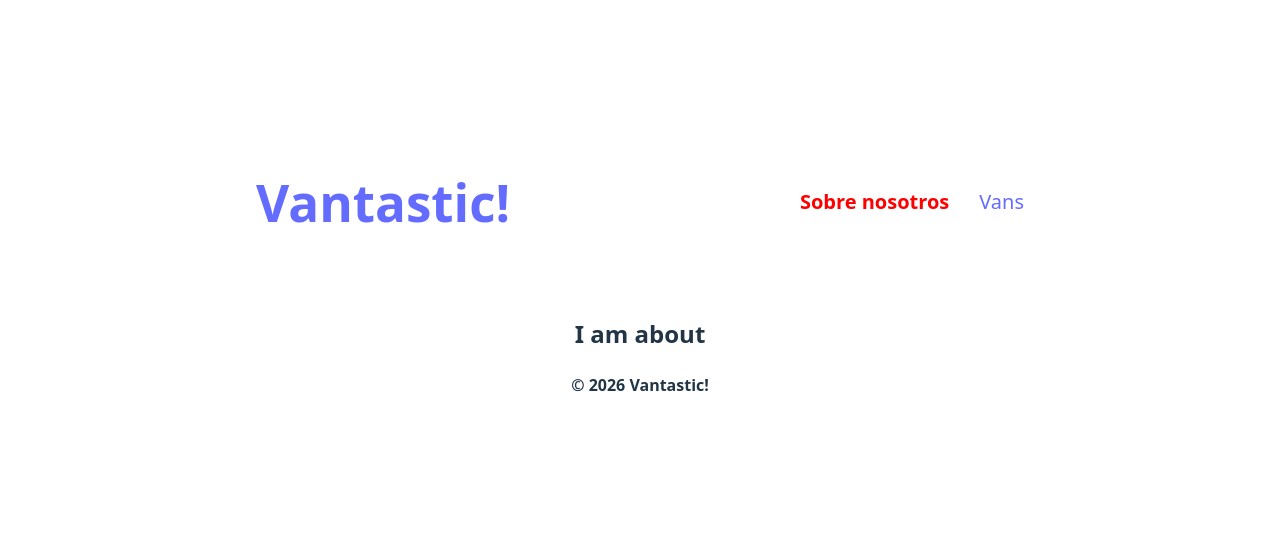
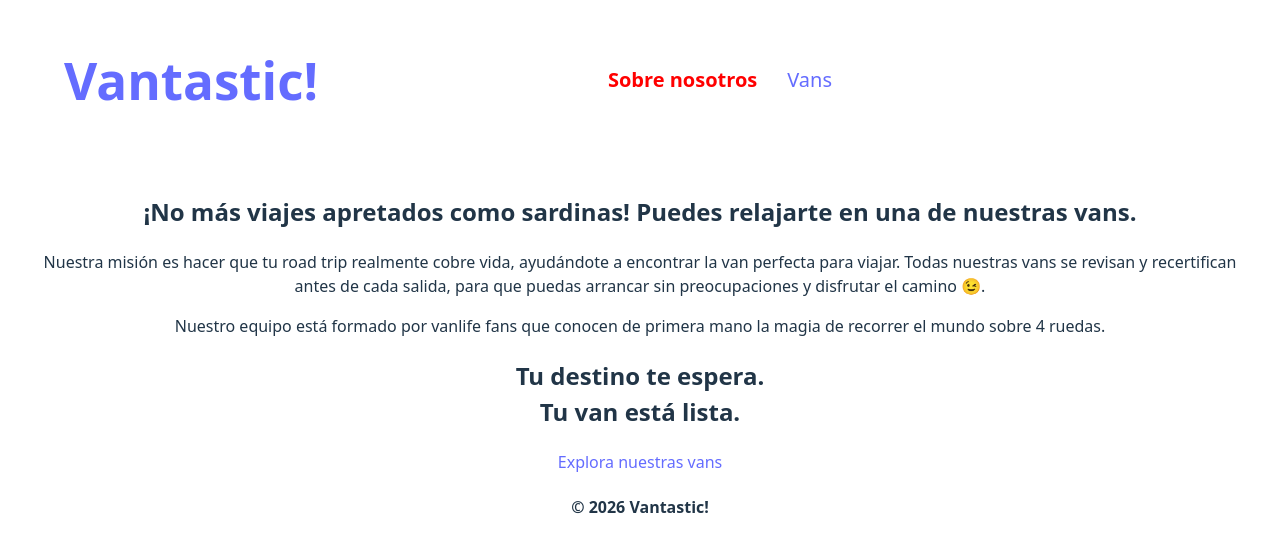
Before and after one commit to candytale55/vantastic, a React (Vite) app: page /about in a window 1280 px wide. Shown: the part 137-688 px from the top of the page. Built offline with nearby package versions, Linux system fonts and the light colour scheme.

Commit message:
feat(pages): Add content and links to About, Home, and NotFound

```diff
--- a/src/pages/About.jsx
+++ b/src/pages/About.jsx
@@ -1,7 +1,18 @@
 import React from 'react'
+import { Link } from 'react-router-dom'
 
 export default function About() {
   return (
-    <h2>I am about</h2>
+    <div>
+      <div>
+        <h2>¡No más viajes apretados como sardinas! Puedes relajarte en una de nuestras vans.</h2>
+        <p>Nuestra misión es hacer que tu road trip realmente cobre vida, ayudándote a encontrar la van perfecta para viajar. Todas nuestras vans se revisan y recertifican antes de cada salida, para que puedas arrancar sin preocupaciones y disfrutar el camino 😉.</p>
+        <p>Nuestro equipo está formado por vanlife fans que conocen de primera mano la magia de recorrer el mundo sobre 4 ruedas.</p>
+      </div>
+      <div>
+        <h2>Tu destino te espera.<br />Tu van está lista.</h2>
+        <Link to="/vans">Explora nuestras vans</Link>
+      </div>
+    </div>
   )
 }
--- a/src/pages/Home.jsx
+++ b/src/pages/Home.jsx
@@ -1,7 +1,12 @@
 import React from 'react'
+import { Link } from 'react-router-dom'
 
 export default function Home() {
   return (
-    <h2>I am Home</h2>
+    <div>
+      <h2>Tú tienes el plan de viaje, nosotros tenemos la van perfecta.</h2>
+      <p>Dale aventura a tu vida y súmate al movimiento vanlife. Renta la van ideal para convertir tu road trip en el viaje que estás imaginando.</p>
+      <Link to="vans">Encuentra tu van</Link>
+    </div>
   )
 }
--- a/src/pages/NotFound.jsx
+++ b/src/pages/NotFound.jsx
@@ -2,6 +2,6 @@ import React from 'react'
 
 export default function NotFound() {
   return (
-    <div>404 NotFound</div>
+    <h2>404. Esta página no existe</h2>
   )
 }
```
